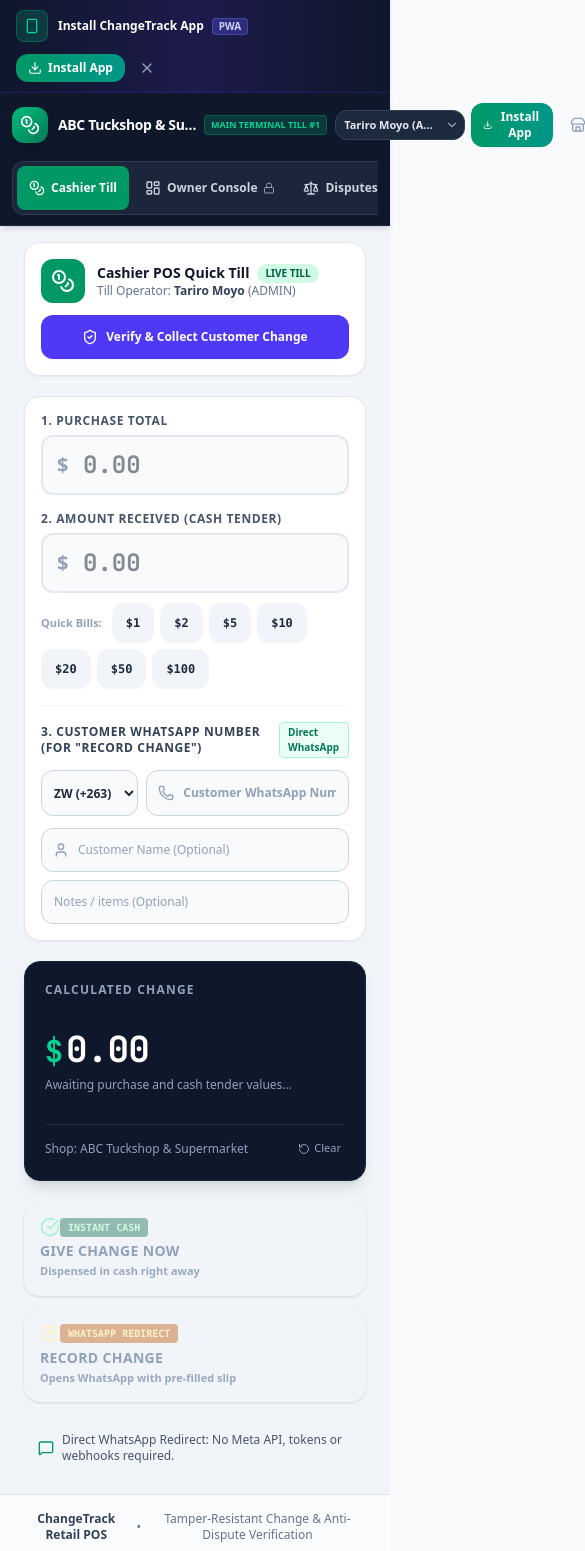
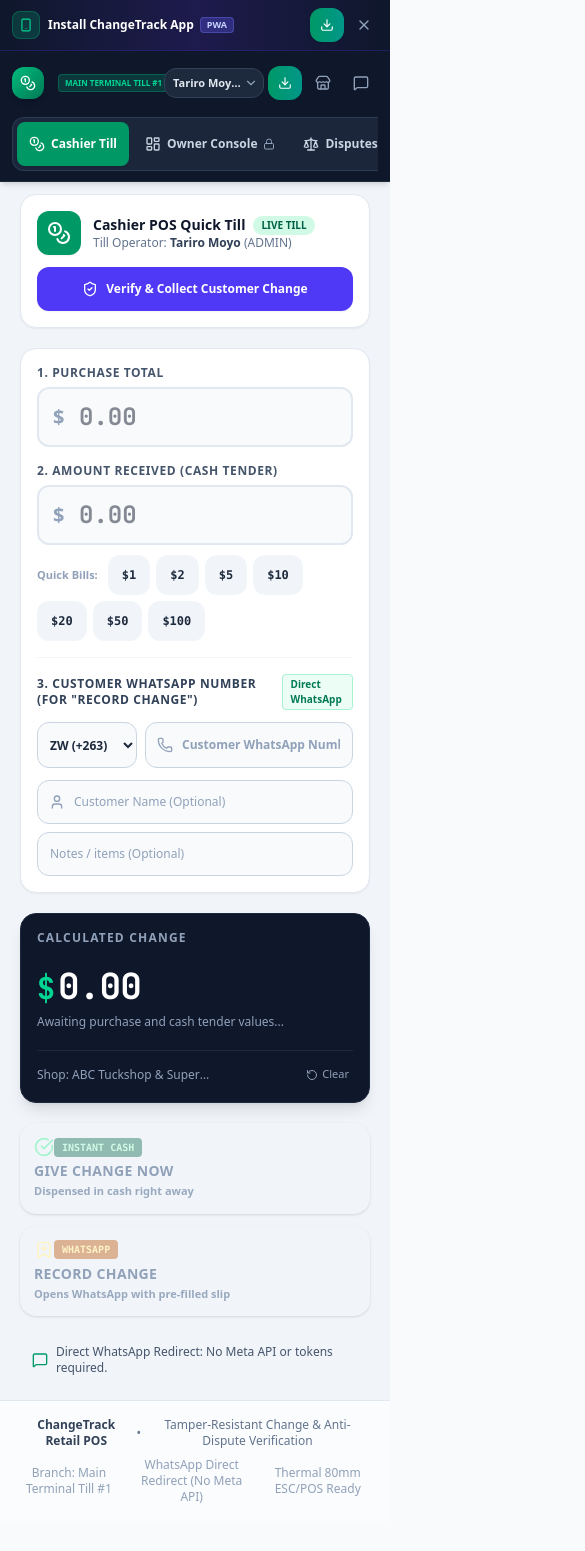
Before and after one commit to shepherd-nymx/ChangeTrack, a React (Vite) app: page / in a window 390 px wide. Shown: the top 1551 px of the page, 585 px wide, since content can reach past the window. After the commit the page ends 1521 px from the top, so only its background shows below. Built offline with nearby package versions, Linux system fonts and the light colour scheme.

Commit message:
ui: optimize responsive layout for mobile devices
Improve responsiveness by adjusting padding, grid layouts, and font sizes across components. Added horizontal scrolling handles and global overflow-x constraints to prevent mobile layout shifts.

```diff
--- a/src/App.tsx
+++ b/src/App.tsx
@@ -75,7 +75,7 @@ export function App() {
   };
 
   return (
-    <div className="min-h-screen bg-slate-100 text-slate-900 font-sans antialiased flex flex-col selection:bg-indigo-500 selection:text-white">
+    <div className="min-h-screen w-full max-w-full overflow-x-hidden bg-slate-100 text-slate-900 font-sans antialiased flex flex-col selection:bg-indigo-500 selection:text-white">
       {/* PWA Install Banner */}
       <PWAInstallBanner />
 
@@ -95,7 +95,7 @@ export function App() {
       />
 
       {/* Main App Content Viewport */}
-      <main className="flex-1 p-4 sm:p-6 lg:p-8 max-w-7xl w-full mx-auto">
+      <main className="flex-1 p-3 sm:p-5 lg:p-6 max-w-7xl w-full mx-auto min-w-0">
         {currentRoleView === 'CASHIER' && (
           <CashierTill
             key={`cashier-${refreshKey}`}
--- a/src/components/CashierTill.tsx
+++ b/src/components/CashierTill.tsx
@@ -492,9 +492,9 @@ export const CashierTill: React.FC<CashierTillProps> = ({
         </div>
 
         {/* Right Column: Change Display & Dual Actions (5 Cols) */}
-        <div className="lg:col-span-5 flex flex-col justify-between space-y-4">
+        <div className="lg:col-span-5 flex flex-col justify-between space-y-4 min-w-0">
           {/* Automatic Calculated Change Display Card */}
-          <div className="bg-slate-900 text-white p-5 sm:p-6 rounded-2xl shadow-lg border border-slate-800 relative overflow-hidden flex flex-col justify-between min-h-[220px]">
+          <div className="bg-slate-900 text-white p-4 sm:p-6 rounded-2xl shadow-lg border border-slate-800 relative overflow-hidden flex flex-col justify-between min-h-[190px] sm:min-h-[220px]">
             <div className="flex items-center justify-between">
               <span className="text-xs font-bold uppercase tracking-widest text-slate-400">
                 Calculated Change
@@ -537,11 +537,11 @@ export const CashierTill: React.FC<CashierTillProps> = ({
             </div>
 
             <div className="pt-3 border-t border-slate-800 flex items-center justify-between text-xs text-slate-400">
-              <span>Shop: {shop.name}</span>
+              <span className="truncate max-w-[180px]">Shop: {shop.name}</span>
               <button
                 type="button"
                 onClick={handleClear}
-                className="text-slate-400 hover:text-white flex items-center gap-1 text-[11px] p-1"
+                className="text-slate-400 hover:text-white flex items-center gap-1 text-[11px] p-1 shrink-0"
               >
                 <RotateCcw className="w-3 h-3" />
                 <span>Clear</span>
@@ -549,13 +549,13 @@ export const CashierTill: React.FC<CashierTillProps> = ({
             </div>
           </div>
 
-          {/* Two Primary Action Buttons */}
-          <div className="grid grid-cols-1 sm:grid-cols-2 gap-3 pt-1">
+          {/* Two Primary Action Buttons (Responsive: 1 col on mobile, 2 col on tablet, 1 col on laptop, 2 col on wide desktop) */}
+          <div className="grid grid-cols-1 sm:grid-cols-2 lg:grid-cols-1 xl:grid-cols-2 gap-3 pt-1">
             {/* Action 1: Give Change Now */}
             <button
               onClick={handleGiveChangeNow}
               disabled={purchaseAmount <= 0 || amountReceived < purchaseAmount}
-              className={`p-4 min-h-[85px] rounded-2xl font-bold text-left shadow-sm transition-all flex flex-col justify-between ${
+              className={`p-3.5 sm:p-4 min-h-[80px] sm:min-h-[85px] rounded-2xl font-bold text-left shadow-sm transition-all flex flex-col justify-between ${
                 purchaseAmount > 0 && amountReceived >= purchaseAmount
                   ? 'bg-emerald-600 hover:bg-emerald-700 active:scale-98 text-white cursor-pointer'
                   : 'bg-slate-100 text-slate-400 cursor-not-allowed'
@@ -581,7 +581,7 @@ export const CashierTill: React.FC<CashierTillProps> = ({
             <button
               onClick={handleRecordChange}
               disabled={changeDue <= 0}
-              className={`p-4 min-h-[85px] rounded-2xl font-bold text-left shadow-sm transition-all flex flex-col justify-between ${
+              className={`p-3.5 sm:p-4 min-h-[80px] sm:min-h-[85px] rounded-2xl font-bold text-left shadow-sm transition-all flex flex-col justify-between ${
                 changeDue > 0
                   ? 'bg-amber-500 hover:bg-amber-600 active:scale-98 text-white cursor-pointer'
                   : 'bg-slate-100 text-slate-400 cursor-not-allowed'
@@ -590,7 +590,7 @@ export const CashierTill: React.FC<CashierTillProps> = ({
               <div className="flex items-center justify-between mb-1">
                 <BookmarkPlus className="w-5 h-5 text-amber-100" />
                 <span className="text-[10px] font-mono uppercase bg-amber-700/40 px-2 py-0.5 rounded text-amber-100">
-                  WhatsApp Redirect
+                  WhatsApp
                 </span>
               </div>
               <div>
@@ -605,10 +605,10 @@ export const CashierTill: React.FC<CashierTillProps> = ({
           </div>
 
           {/* Quick Info Box */}
-          <div className="p-3.5 bg-slate-100 rounded-xl text-xs text-slate-600 flex flex-col sm:flex-row items-start sm:items-center justify-between gap-2">
+          <div className="p-3 sm:p-3.5 bg-slate-100 rounded-xl text-xs text-slate-600 flex flex-col sm:flex-row items-start sm:items-center justify-between gap-2">
             <div className="flex items-center gap-2">
               <MessageSquare className="w-4 h-4 text-emerald-600 shrink-0" />
-              <span>Direct WhatsApp Redirect: No Meta API, tokens or webhooks required.</span>
+              <span>Direct WhatsApp Redirect: No Meta API or tokens required.</span>
             </div>
             {completedRecord && (
               <button
--- a/src/components/Navbar.tsx
+++ b/src/components/Navbar.tsx
@@ -55,66 +55,66 @@ export const Navbar: React.FC<NavbarProps> = ({
   };
 
   return (
-    <header className="sticky top-0 z-40 bg-slate-900 border-b border-slate-800 text-white shadow-md print:hidden">
-      <div className="max-w-7xl mx-auto px-3 sm:px-6 lg:px-8">
+    <header className="sticky top-0 z-40 bg-slate-900 border-b border-slate-800 text-white shadow-md print:hidden w-full max-w-full overflow-hidden">
+      <div className="max-w-7xl mx-auto px-3 sm:px-4 lg:px-6 w-full">
         {/* Top Header Row */}
-        <div className="flex items-center justify-between h-16 gap-2 sm:gap-3">
+        <div className="flex items-center justify-between h-16 gap-2 sm:gap-3 w-full min-w-0">
           {/* Logo & Shop Info */}
           <div
             onClick={onOpenShopSettings}
             title="Click to edit shop name, logo and settings"
-            className="flex items-center gap-2.5 shrink-0 cursor-pointer group"
+            className="flex items-center gap-2 sm:gap-2.5 shrink min-w-0 cursor-pointer group"
           >
             {shop.logoUrl ? (
               <img
                 src={shop.logoUrl}
                 alt={shop.name}
-                className="w-9 h-9 sm:w-10 sm:h-10 rounded-xl object-contain bg-white border border-slate-700 p-0.5 shadow-md shrink-0 group-hover:ring-2 group-hover:ring-indigo-400 transition-all"
+                className="w-8 h-8 sm:w-9 sm:h-9 lg:w-10 lg:h-10 rounded-xl object-contain bg-white border border-slate-700 p-0.5 shadow-md shrink-0 group-hover:ring-2 group-hover:ring-indigo-400 transition-all"
               />
             ) : (
-              <div className="w-9 h-9 sm:w-10 sm:h-10 rounded-xl bg-gradient-to-br from-emerald-500 to-emerald-700 flex items-center justify-center text-white shadow-md shrink-0 group-hover:scale-105 transition-transform">
-                <Coins className="w-5 h-5 sm:w-6 sm:h-6" />
+              <div className="w-8 h-8 sm:w-9 sm:h-9 lg:w-10 lg:h-10 rounded-xl bg-gradient-to-br from-emerald-500 to-emerald-700 flex items-center justify-center text-white shadow-md shrink-0 group-hover:scale-105 transition-transform">
+                <Coins className="w-4 h-4 sm:w-5 sm:h-5 lg:w-6 lg:h-6" />
               </div>
             )}
-            <div>
-              <div className="flex items-center gap-1.5 sm:gap-2">
-                <span className="font-extrabold text-sm sm:text-base tracking-tight text-white group-hover:text-indigo-300 transition-colors truncate max-w-[140px] sm:max-w-[200px]">
+            <div className="min-w-0">
+              <div className="flex items-center gap-1.5">
+                <span className="font-extrabold text-xs sm:text-sm lg:text-base tracking-tight text-white group-hover:text-indigo-300 transition-colors truncate max-w-[110px] sm:max-w-[160px] lg:max-w-[190px]">
                   {shop.name}
                 </span>
-                <span className="text-[9px] sm:text-[10px] font-black px-1.5 py-0.5 rounded bg-emerald-500/20 text-emerald-400 border border-emerald-500/30 shrink-0">
+                <span className="text-[8px] sm:text-[9px] lg:text-[10px] font-black px-1.5 py-0.5 rounded bg-emerald-500/20 text-emerald-400 border border-emerald-500/30 shrink-0">
                   {shop.branchName ? shop.branchName.toUpperCase() : 'RETAIL'}
                 </span>
               </div>
-              <p className="text-[10px] sm:text-[11px] text-slate-400 hidden sm:block truncate max-w-[220px]">
+              <p className="text-[10px] lg:text-[11px] text-slate-400 hidden xl:block truncate max-w-[200px]">
                 {shop.address || 'ChangeTrack Retail Till'}
               </p>
             </div>
           </div>
 
-          {/* Desktop Navigation Tabs (Hidden on mobile, shown on md+) */}
-          <nav className="hidden md:flex items-center p-1 bg-slate-800/90 rounded-xl border border-slate-700/80 text-xs font-bold">
+          {/* Desktop Navigation Tabs (Shown only on lg+ screens, 1024px+) */}
+          <nav className="hidden lg:flex items-center p-1 bg-slate-800/90 rounded-xl border border-slate-700/80 text-xs font-bold shrink-0">
             <button
               onClick={() => setCurrentRoleView('CASHIER')}
-              className={`flex items-center gap-1.5 py-1.5 px-3 rounded-lg transition-all min-h-[36px] ${
+              className={`flex items-center gap-1.5 py-1.5 px-2.5 xl:px-3 rounded-lg transition-all min-h-[36px] ${
                 currentRoleView === 'CASHIER'
                   ? 'bg-emerald-600 text-white shadow-xs'
                   : 'text-slate-300 hover:text-white hover:bg-slate-700/50'
               }`}
             >
-              <Coins className="w-3.5 h-3.5" />
-              <span>Cashier Till</span>
+              <Coins className="w-3.5 h-3.5 shrink-0" />
+              <span><span className="hidden xl:inline">Cashier </span>Till</span>
             </button>
 
             <button
               onClick={handleOwnerTabClick}
-              className={`flex items-center gap-1.5 py-1.5 px-3 rounded-lg transition-all min-h-[36px] ${
+              className={`flex items-center gap-1.5 py-1.5 px-2.5 xl:px-3 rounded-lg transition-all min-h-[36px] ${
                 currentRoleView === 'ADMIN'
                   ? 'bg-indigo-600 text-white shadow-xs'
                   : 'text-slate-300 hover:text-white hover:bg-slate-700/50'
               }`}
             >
-              <LayoutDashboard className="w-3.5 h-3.5" />
-              <span>Owner Console</span>
+              <LayoutDashboard className="w-3.5 h-3.5 shrink-0" />
+              <span>Owner<span className="hidden xl:inline"> Console</span></span>
               {shop.isPasscodeRequired && (
                 isOwnerUnlocked ? (
                   <Unlock className="w-3 h-3 text-emerald-400 shrink-0" title="Unlocked" />
@@ -126,33 +126,33 @@ export const Navbar: React.FC<NavbarProps> = ({
 
             <button
               onClick={() => setCurrentRoleView('DISPUTES')}
-              className={`flex items-center gap-1.5 py-1.5 px-3 rounded-lg transition-all min-h-[36px] ${
+              className={`flex items-center gap-1.5 py-1.5 px-2.5 xl:px-3 rounded-lg transition-all min-h-[36px] ${
                 currentRoleView === 'DISPUTES'
                   ? 'bg-amber-600 text-white shadow-xs'
                   : 'text-slate-300 hover:text-white hover:bg-slate-700/50'
               }`}
             >
-              <Scale className="w-3.5 h-3.5" />
-              <span>Anti-Dispute Trail</span>
+              <Scale className="w-3.5 h-3.5 shrink-0" />
+              <span><span className="hidden xl:inline">Anti-</span>Disputes</span>
             </button>
 
             <button
               onClick={() => setCurrentRoleView('CUSTOMER')}
-              className={`flex items-center gap-1.5 py-1.5 px-3 rounded-lg transition-all min-h-[36px] ${
+              className={`flex items-center gap-1.5 py-1.5 px-2.5 xl:px-3 rounded-lg transition-all min-h-[36px] ${
                 currentRoleView === 'CUSTOMER'
                   ? 'bg-slate-700 text-white shadow-xs'
                   : 'text-slate-300 hover:text-white hover:bg-slate-700/50'
               }`}
             >
-              <Smartphone className="w-3.5 h-3.5 text-emerald-400" />
-              <span>Customer QR Pass</span>
+              <Smartphone className="w-3.5 h-3.5 text-emerald-400 shrink-0" />
+              <span>Customer<span className="hidden xl:inline"> QR</span></span>
             </button>
           </nav>
 
-          {/* Right Operator Controls & Outstanding Summary */}
-          <div className="flex items-center gap-1.5 sm:gap-2">
-            {/* Quick Outstanding Pill (Desktop) */}
-            <div className="hidden lg:flex items-center gap-2 px-3 py-1 bg-amber-500/10 border border-amber-500/30 rounded-xl text-xs">
+          {/* Right Operator Controls & Settings */}
+          <div className="flex items-center gap-1 sm:gap-1.5 shrink-0">
+            {/* Quick Outstanding Pill (Shown only on xl+ screens) */}
+            <div className="hidden xl:flex items-center gap-1.5 px-2.5 py-1 bg-amber-500/10 border border-amber-500/30 rounded-xl text-xs shrink-0">
               <span className="text-amber-400 font-bold">Owed:</span>
               <span className="font-mono-num font-extrabold text-white">
                 {currency}{stats.totalOutstandingChange.toFixed(2)}
@@ -160,14 +160,14 @@ export const Navbar: React.FC<NavbarProps> = ({
             </div>
 
             {/* Operator Switcher Dropdown */}
-            <div className="relative flex items-center">
+            <div className="relative flex items-center shrink-0">
               <select
                 value={currentEmployee.id}
                 onChange={e => {
                   const emp = employees.find(x => x.id === e.target.value);
                   if (emp) setCurrentEmployee(emp);
                 }}
-                className="py-1.5 pl-2 pr-6 bg-slate-800 border border-slate-700 rounded-xl text-[11px] sm:text-xs font-semibold text-slate-200 focus:outline-none focus:ring-1 focus:ring-emerald-500 appearance-none cursor-pointer max-w-[130px] sm:max-w-none truncate"
+                className="py-1.5 pl-2 pr-5 sm:pr-6 bg-slate-800 border border-slate-700 rounded-xl text-[11px] sm:text-xs font-semibold text-slate-200 focus:outline-none focus:ring-1 focus:ring-emerald-500 appearance-none cursor-pointer max-w-[100px] sm:max-w-[130px] lg:max-w-[150px] truncate"
               >
                 {employees.map(emp => (
                   <option key={emp.id} value={emp.id}>
@@ -185,7 +185,7 @@ export const Navbar: React.FC<NavbarProps> = ({
             <button
               onClick={onOpenShopSettings}
               title="Shop Information, Logo & Owner Passcode"
-              className="p-2 text-slate-400 hover:text-indigo-400 hover:bg-slate-800 rounded-xl transition-colors min-h-[38px] min-w-[38px] flex items-center justify-center"
+              className="p-1.5 sm:p-2 text-slate-400 hover:text-indigo-400 hover:bg-slate-800 rounded-xl transition-colors min-h-[34px] min-w-[34px] sm:min-h-[36px] sm:min-w-[36px] flex items-center justify-center shrink-0"
             >
               <Store className="w-4 h-4" />
             </button>
@@ -194,7 +194,7 @@ export const Navbar: React.FC<NavbarProps> = ({
             <button
               onClick={onOpenWhatsAppSettings}
               title="ChangeTrack WhatsApp Direct Settings"
-              className="p-2 text-slate-400 hover:text-emerald-400 hover:bg-slate-800 rounded-xl transition-colors min-h-[38px] min-w-[38px] flex items-center justify-center"
+              className="p-1.5 sm:p-2 text-slate-400 hover:text-emerald-400 hover:bg-slate-800 rounded-xl transition-colors min-h-[34px] min-w-[34px] sm:min-h-[36px] sm:min-w-[36px] flex items-center justify-center shrink-0"
             >
               <MessageSquare className="w-4 h-4" />
             </button>
@@ -204,7 +204,7 @@ export const Navbar: React.FC<NavbarProps> = ({
               <button
                 onClick={onLockOwnerDashboard}
                 title="Lock Owner Console Now"
-                className="px-2 py-1.5 bg-slate-800 hover:bg-rose-950/60 text-slate-400 hover:text-rose-400 border border-slate-700 hover:border-rose-800 rounded-xl transition-colors text-xs font-bold flex items-center gap-1 min-h-[38px]"
+                className="p-1.5 sm:px-2 sm:py-1.5 bg-slate-800 hover:bg-rose-950/60 text-slate-400 hover:text-rose-400 border border-slate-700 hover:border-rose-800 rounded-xl transition-colors text-xs font-bold flex items-center gap-1 min-h-[34px] sm:min-h-[36px] shrink-0"
               >
                 <Lock className="w-3.5 h-3.5 text-rose-400" />
                 <span className="hidden xl:inline text-[11px]">Lock</span>
@@ -213,9 +213,9 @@ export const Navbar: React.FC<NavbarProps> = ({
           </div>
         </div>
 
-        {/* Mobile Navigation Tabs (Shown only on mobile < md) */}
-        <div className="md:hidden pb-2.5 pt-1 overflow-x-auto no-scrollbar">
-          <nav className="flex items-center gap-1 p-1 bg-slate-800/90 rounded-xl border border-slate-700/80 text-xs font-bold min-w-max">
+        {/* Sub-bar Navigation Tabs for Mobile & Tablets (Shown on < lg screens) */}
+        <div className="lg:hidden pb-2.5 pt-0.5 overflow-x-auto no-scrollbar w-full">
+          <nav className="flex items-center gap-1 p-1 bg-slate-800/90 rounded-xl border border-slate-700/80 text-xs font-bold min-w-max mx-auto sm:justify-center">
             <button
               onClick={() => setCurrentRoleView('CASHIER')}
               className={`flex items-center gap-1.5 py-2 px-3 rounded-lg transition-all min-h-[44px] ${
--- a/src/components/PWAInstallBanner.tsx
+++ b/src/components/PWAInstallBanner.tsx
@@ -27,27 +27,27 @@ export const PWAInstallBanner: React.FC = () => {
   return (
     <div
       id="pwa-install-banner"
-      className="bg-gradient-to-r from-slate-900 via-indigo-950 to-slate-900 border-b border-indigo-800/40 text-white px-4 py-2.5 print:hidden transition-all duration-300 shadow-sm"
+      className="bg-gradient-to-r from-slate-900 via-indigo-950 to-slate-900 border-b border-indigo-800/40 text-white px-3 sm:px-4 py-2 sm:py-2.5 print:hidden transition-all duration-300 shadow-sm w-full overflow-hidden"
     >
-      <div className="max-w-7xl mx-auto flex flex-wrap items-center justify-between gap-3">
-        <div className="flex items-center gap-2.5">
-          <div className="w-8 h-8 rounded-lg bg-emerald-500/20 text-emerald-400 border border-emerald-500/30 flex items-center justify-center shrink-0">
-            <Smartphone className="w-4 h-4" />
+      <div className="max-w-7xl mx-auto flex items-center justify-between gap-2 sm:gap-3 w-full min-w-0">
+        <div className="flex items-center gap-2 sm:gap-2.5 min-w-0">
+          <div className="w-7 h-7 sm:w-8 sm:h-8 rounded-lg bg-emerald-500/20 text-emerald-400 border border-emerald-500/30 flex items-center justify-center shrink-0">
+            <Smartphone className="w-3.5 h-3.5 sm:w-4 sm:h-4" />
           </div>
-          <div>
-            <div className="flex items-center gap-2">
-              <span className="text-xs font-bold text-white">Install ChangeTrack App</span>
-              <span className="text-[10px] font-extrabold px-1.5 py-0.2 rounded bg-indigo-500/30 text-indigo-200 border border-indigo-400/30">
+          <div className="min-w-0">
+            <div className="flex items-center gap-1.5 sm:gap-2">
+              <span className="text-xs font-bold text-white truncate">Install ChangeTrack App</span>
+              <span className="text-[9px] sm:text-[10px] font-extrabold px-1.5 py-0.2 rounded bg-indigo-500/30 text-indigo-200 border border-indigo-400/30 shrink-0">
                 PWA
               </span>
             </div>
-            <p className="text-[11px] text-slate-300 hidden sm:block">
+            <p className="text-[11px] text-slate-300 hidden md:block truncate max-w-xl">
               Add to your device for 1-click till opening, fullscreen mode, and full offline slip verification.
             </p>
           </div>
         </div>
 
-        <div className="flex items-center gap-2 shrink-0">
+        <div className="flex items-center gap-1.5 sm:gap-2 shrink-0">
           <PWAInstallButton variant="nav" />
           <button
             id="dismiss-pwa-banner"
--- a/src/components/PWAInstallButton.tsx
+++ b/src/components/PWAInstallButton.tsx
@@ -52,14 +52,25 @@ export const PWAInstallButton: React.FC<PWAInstallButtonProps> = ({
         title="Install ChangeTrack as a standalone desktop or mobile app"
         className={
           variant === 'nav'
-            ? `flex items-center gap-1.5 px-3 py-1.5 bg-gradient-to-r from-emerald-600 to-teal-600 hover:from-emerald-500 hover:to-teal-500 text-white rounded-xl text-xs font-bold shadow-xs hover:shadow-md transition-all active:scale-95 ${className}`
+            ? `flex items-center justify-center gap-1.5 px-2.5 sm:px-3 py-1.5 bg-gradient-to-r from-emerald-600 to-teal-600 hover:from-emerald-500 hover:to-teal-500 text-white rounded-xl text-xs font-bold shadow-xs hover:shadow-md transition-all active:scale-95 shrink-0 min-h-[34px] min-w-[34px] ${className}`
             : variant === 'hero'
             ? `flex items-center justify-center gap-2 px-4 py-2.5 bg-emerald-600 hover:bg-emerald-700 text-white rounded-xl text-sm font-bold shadow-md hover:shadow-lg transition-all active:scale-95 ${className}`
-            : `flex items-center gap-1 px-2 py-1 bg-slate-800 hover:bg-slate-700 text-slate-200 rounded-lg text-xs font-medium transition-colors ${className}`
+            : `flex items-center gap-1 px-2 py-1 bg-slate-800 hover:bg-slate-700 text-slate-200 rounded-lg text-xs font-medium transition-colors shrink-0 ${className}`
         }
       >
-        <Download className="w-3.5 h-3.5" />
-        <span>{isInstalling ? 'Installing...' : 'Install App'}</span>
+        <Download className="w-3.5 h-3.5 shrink-0" />
+        {variant === 'nav' ? (
+          <span className="hidden sm:inline">
+            {isInstalling ? 'Installing...' : (
+              <>
+                <span>Install</span>
+                <span className="hidden xl:inline"> App</span>
+              </>
+            )}
+          </span>
+        ) : (
+          <span>{isInstalling ? 'Installing...' : 'Install App'}</span>
+        )}
       </button>
 
       {/* Guide Modal for iOS Safari / Manual Installation */}
--- a/src/index.css
+++ b/src/index.css
@@ -1,6 +1,14 @@
 @import "tailwindcss";
 
 @layer base {
+  html, body, #root {
+    max-width: 100vw;
+    overflow-x: hidden;
+    width: 100%;
+    margin: 0;
+    padding: 0;
+  }
+
   body {
     font-family: 'Plus Jakarta Sans', -apple-system, BlinkMacSystemFont, 'Segoe UI', Roboto, sans-serif;
     color: #1e293b;
@@ -12,6 +20,14 @@
     font-family: 'JetBrains Mono', monospace;
     font-variant-numeric: tabular-nums;
   }
+}
+
+.no-scrollbar::-webkit-scrollbar {
+  display: none;
+}
+.no-scrollbar {
+  -ms-overflow-style: none;
+  scrollbar-width: none;
 }
 
 @media print {
```
Also changed, not shown: src/components/AdminDashboard.tsx (+11 -11 lines), src/components/DisputeManager.tsx (+11 -11 lines).
